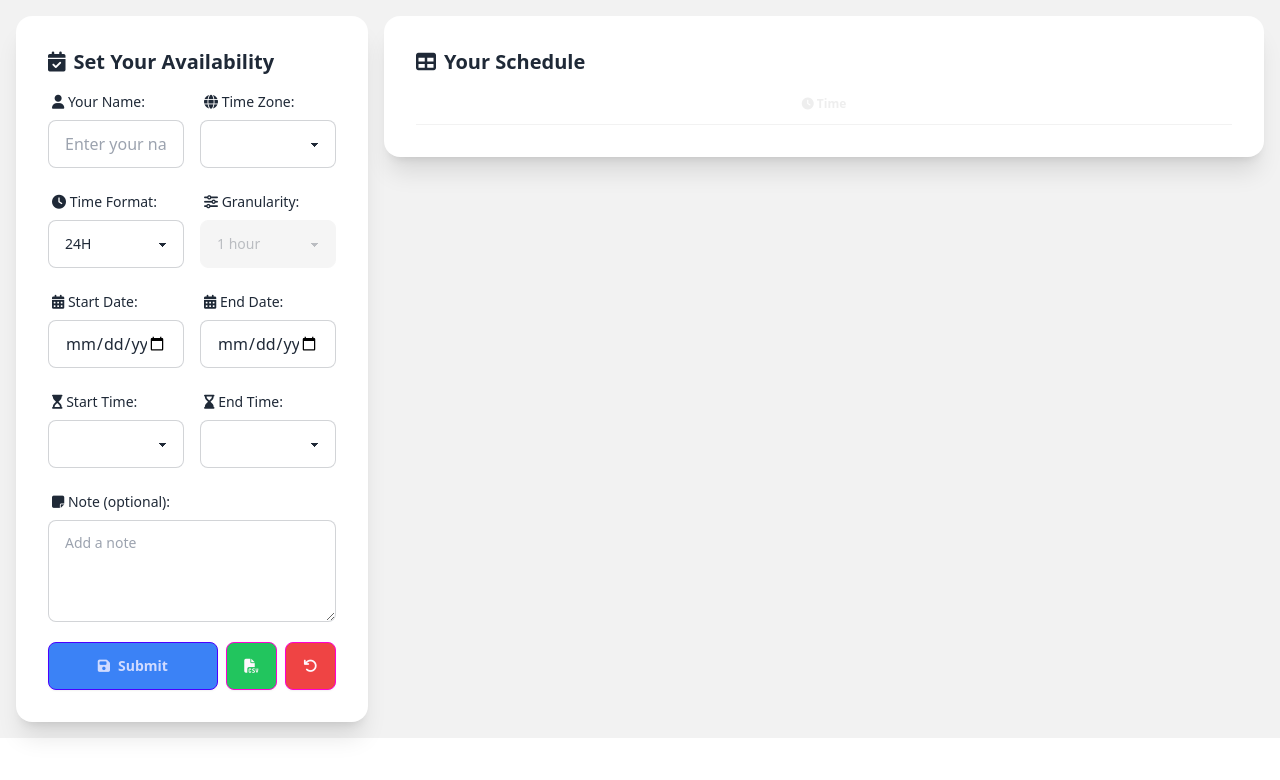
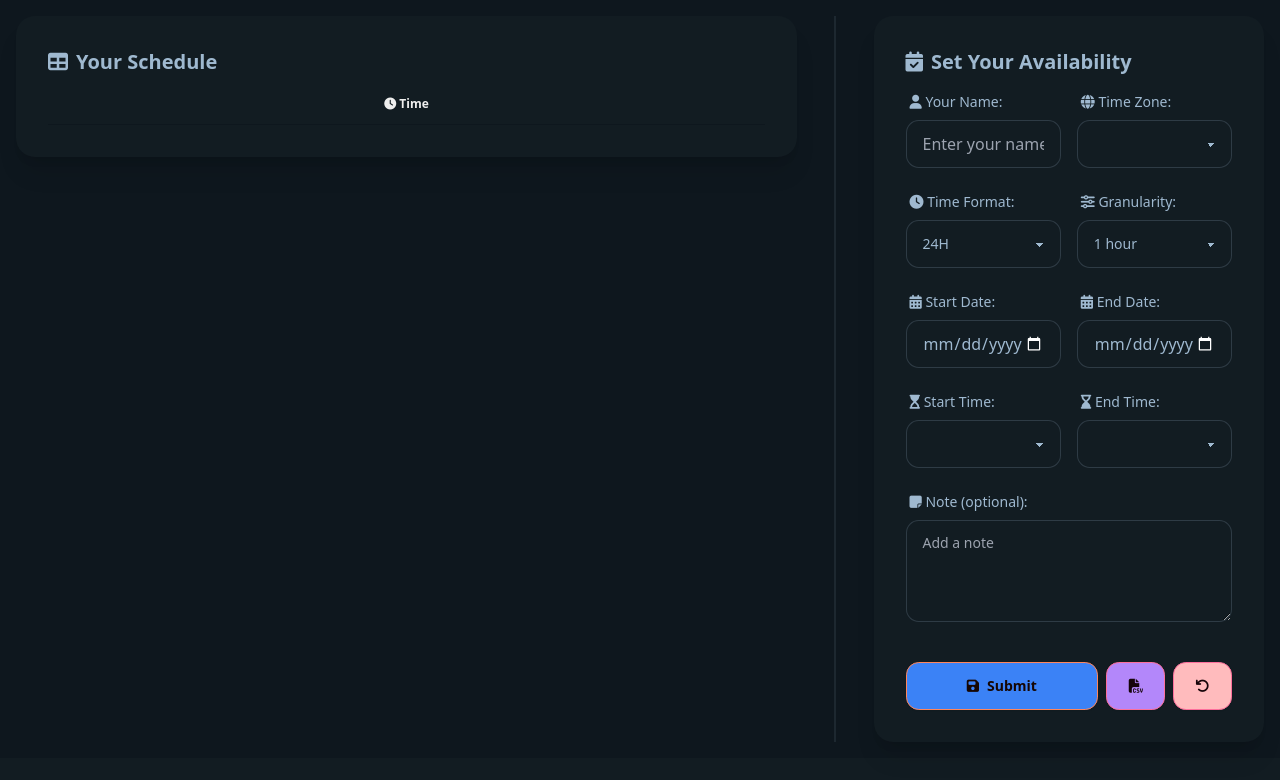
Before and after one commit to Lky7MRS/GIT, a plain HTML site: page index.html in a window 1280 px wide. Drawn offline with nearby package versions, Linux system fonts and the light colour scheme.

Commit message:
daisy ui css changes

```diff
--- a/index.html
+++ b/index.html
@@ -1,9 +1,9 @@
 <!DOCTYPE html>
-<html lang="en">
+<html lang="en" data-theme="sunset">
 
 <head>
   <meta charset="UTF-8" />
-  <meta name="viewport" content="width=device-width,height=device-height, initial-scale=1.0" />
+  <meta name="viewport" content="width=device-width, initial-scale=1.0" />
   <title>Cross-Timezone Lesson Scheduler</title>
   <link rel="stylesheet" href="https://cdnjs.cloudflare.com/ajax/libs/font-awesome/6.4.2/css/all.min.css" />
   <link href="https://fonts.googleapis.com/css2?family=Roboto:wght@300;400;500;700&display=swap" rel="stylesheet" />
@@ -24,10 +24,10 @@
     </script>
 </head>
 
-<body class="bg-base-200">
+<body class="bg-base-200 h-full flex-wrap">
   <main class="container mx-auto p-4">
     <div class="flex flex-col lg:flex-row gap-4">
-      <aside class="w-full lg:w-2/5">
+      <aside class="w-full lg:w-2/5 order-last">
         <div class="card bg-base-100 shadow-xl">
           <div class="card-body">
             <h2 class="card-title text-xl font-bold">
@@ -62,8 +62,8 @@
                   <label for="granularity" class="label">
                     <span class="label-text"><i class="fas fa-sliders-h"></i> Granularity:</span>
                   </label>
-                  <select id="granularity" name="granularity" class="select select-bordered" disabled>
-                    <option value="60" selected>1 hour</option>
+                  <select id="granularity" name="granularity" class="select select-bordered">
+                    <option value="60" selected disabled>1 hour</option>
                   </select>
                 </div>
                 <div class="form-control">
@@ -99,16 +99,16 @@
                   <textarea id="note" name="note" class="textarea textarea-bordered" placeholder="Add a note"
                     rows="3"></textarea>
                 </div>
-                <div class="form-control col-span-2 grid grid-cols-5 gap-2 mt-1">
+                <div class="form-control col-span-2 grid grid-cols-5 gap-2 mt-6">
                   <button type="submit" class="btn btn-primary col-span-3 bg-blue-500 hover:bg-blue-100">
                     <i class="fas fa-save"></i> Submit
                   </button>
                   <button type="button" id="exportCSVButton"
-                  class="btn btn-secondary col-span-1 bg-green-500 hover:bg-green-100">
-                  <i class="fas fa-file-csv"></i>
-                </button>
+                    class="btn btn-secondary col-span-1 bg-accent hover:bg-blue-100">
+                    <i class="fas fa-file-csv"></i>
+                  </button>
                   <button type="button" id="resetButton"
-                    class="btn btn-secondary col-span-1 bg-red-500 hover:bg-gray-100">
+                    class="btn btn-secondary col-span-1 bg-error hover:bg-blue-100">
                     <i class="fas fa-undo"></i>
                   </button>
                 </div>
@@ -118,7 +118,9 @@
         </div>
       </aside>
 
-      <section class="w-full lg:w-4/4">
+      <div class="divider divider-horizontal order-2"></div>
+
+      <section class="w-full lg:w-4/5">
         <div class="card bg-base-100 shadow-xl">
           <div class="card-body">
             <h2 class="card-title text-xl font-bold">
```
Also changed, not shown: styles.css (line endings or trailing spaces).
